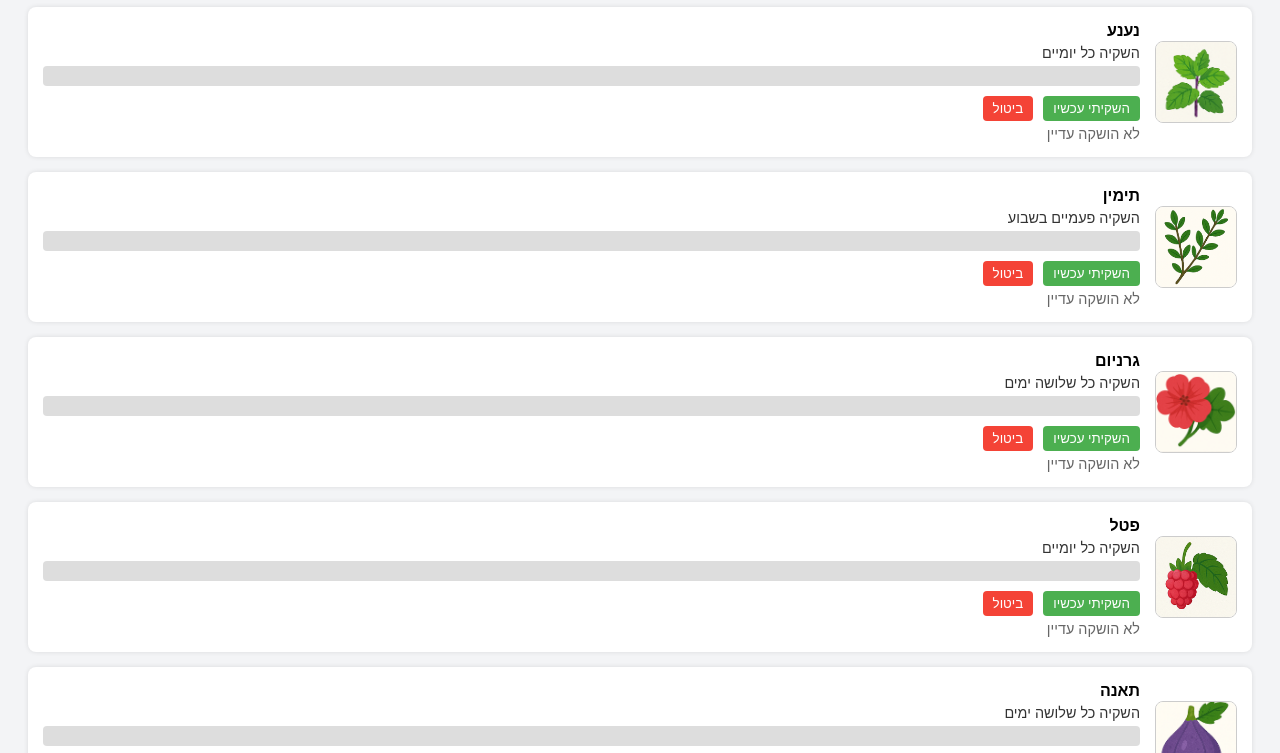
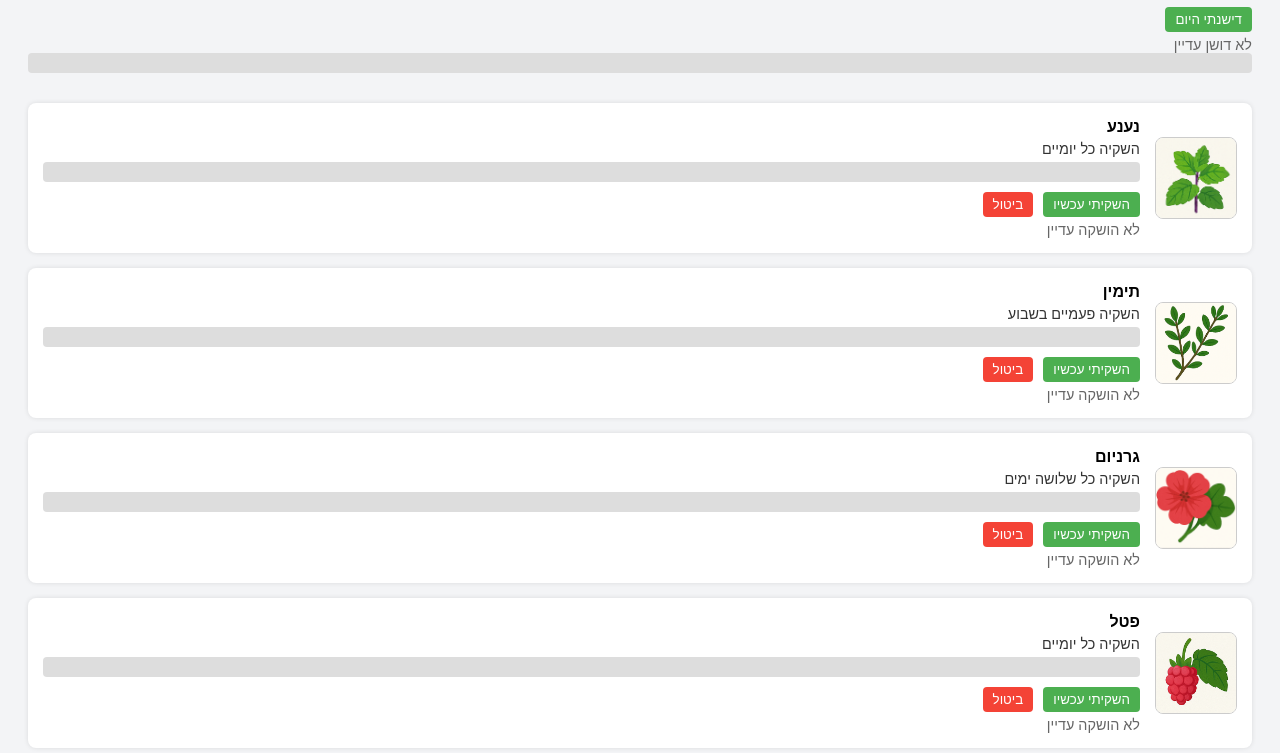
Before and after one commit to pazkor/plants, a plain HTML site: page index.html in a window 1280 px wide. Shown: the part 101-854 px from the top of the page. Drawn offline with Linux system fonts and the light colour scheme.

Commit message:
Update index.html

```diff
--- a/index.html
+++ b/index.html
@@ -67,6 +67,7 @@
       font-size: 0.9em;
       color: #666;
       margin-top: 5px;
+      white-space: pre-line;
     }
     .plant-img {
       width: 80px;
@@ -79,6 +80,16 @@
 </head>
 <body>
   <h1>מעקב השקיה לצמחים</h1>
+
+  <!-- דישון כללי -->
+  <div id="fertilizer-section" style="margin-bottom: 30px;">
+    <button class="button" onclick="fertilizeNow()">דישנתי היום</button>
+    <div id="fertilizer-info" class="timestamp"></div>
+    <div class="bar-wrapper">
+      <div id="fertilizer-bar" class="bar" style="width: 0%;"></div>
+    </div>
+  </div>
+
   <div id="plant-list"></div>
 
   <script>
@@ -97,9 +108,13 @@
       { name: "לוונדר", interval: 5, img: "imgs/levander", note: "השקיה פעמיים בשבוע" },
       { name: "גואייבה", interval: 2, img: "imgs/goyava", note: "השקיה כל יומיים " },
       { name: "זית", interval: 6, img: "imgs/olives", note: "השקיה פעם בשבוע" },
-      { name: "פלפל", interval: 1, img: "imgs/pilpel", note: "השקיה כל בשבוע" },
+      { name: "פלפל", interval: 1, img: "imgs/pilpel", note: "השקיה יומית" },
       { name: "עגבניות שרי", interval: 1, img: "imgs/tomato", note: "השקיה יומית" }
     ];
+
+    let wateringData = {};
+    const container = document.getElementById('plant-list');
+    const msPerDay = 86400000;
 
     function saveData(data) {
       try {
@@ -125,7 +140,6 @@
 
     function createPlantCard(plant) {
       const now = Date.now();
-      const msPerDay = 86400000;
       const lastWatered = wateringData[plant.name] || 0;
       const daysPassed = lastWatered ? (now - lastWatered) / msPerDay : Infinity;
       const percent = lastWatered ? Math.max(0, 1 - daysPassed / plant.interval) : 0;
@@ -203,16 +217,55 @@
       return card;
     }
 
-    let wateringData = {};
-    const container = document.getElementById('plant-list');
+    // דישון כללי
+    const FERTILIZER_KEY = 'lastFertilized';
+    const FERTILIZER_INTERVAL_DAYS = 14;
+
+    function fertilizeNow() {
+      localStorage.setItem(FERTILIZER_KEY, Date.now().toString());
+      updateFertilizerUI();
+    }
+
+    function updateFertilizerUI() {
+      const now = Date.now();
+      const lastFertilized = parseInt(localStorage.getItem(FERTILIZER_KEY) || "0");
+      const daysPassed = lastFertilized ? (now - lastFertilized) / msPerDay : Infinity;
+      const percent = lastFertilized ? Math.max(0, 1 - (daysPassed / FERTILIZER_INTERVAL_DAYS)) : 0;
+      const barColor = percent > 0.5 ? 'green' : (percent > 0.2 ? 'orange' : 'red');
+
+      const bar = document.getElementById('fertilizer-bar');
+      bar.style.width = (percent * 100) + '%';
+      bar.style.background = barColor;
+
+      const info = document.getElementById('fertilizer-info');
+      if (lastFertilized) {
+        const timeLeftMs = Math.max(0, (FERTILIZER_INTERVAL_DAYS * msPerDay) - (now - lastFertilized));
+        const days = Math.floor(timeLeftMs / msPerDay);
+        const hours = Math.floor((timeLeftMs % msPerDay) / 3600000);
+        info.innerText = `הדישון האחרון: ${formatDate(lastFertilized)}\n(עוד ${days} ימים ו-${hours} שעות לדישון הבא)`;
+      } else {
+        info.innerText = 'לא דושן עדיין';
+      }
+    }
 
     function refreshUI() {
       wateringData = loadData();
       container.innerHTML = '';
-      plants.forEach(plant => {
+      const now = Date.now();
+
+      const sortedPlants = plants.map(plant => {
+        const lastWatered = wateringData[plant.name] || 0;
+        const daysPassed = lastWatered ? (now - lastWatered) / msPerDay : Infinity;
+        const percent = lastWatered ? Math.max(0, 1 - daysPassed / plant.interval) : 0;
+        return { ...plant, urgency: percent };
+      }).sort((a, b) => a.urgency - b.urgency);
+
+      sortedPlants.forEach(plant => {
         const card = createPlantCard(plant);
         container.appendChild(card);
       });
+
+      updateFertilizerUI();
     }
 
     refreshUI();
```
